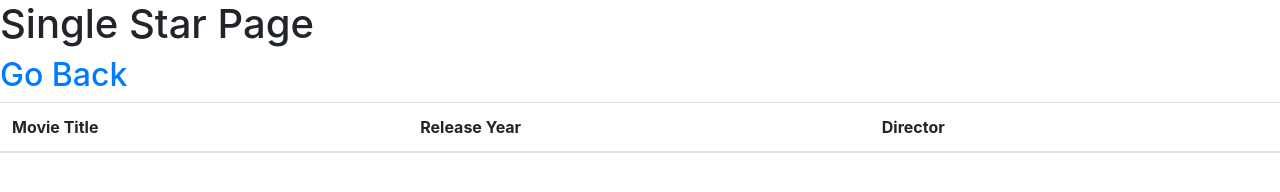
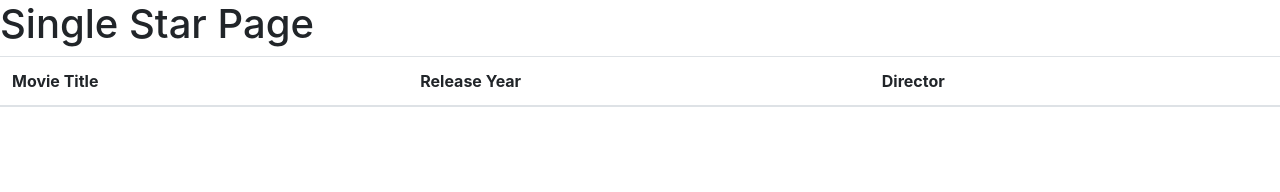
Before and after one commit to angryj/CS122B-spring21-t148, a plain HTML site: page WebContent/star.html in a window 1280 px wide. Drawn offline with nearby package versions, Linux system fonts and the light colour scheme; no server answers.

Commit message:
Removed back button using history

```diff
--- a/WebContent/star.html
+++ b/WebContent/star.html
@@ -18,7 +18,6 @@
 <!-- H3 body is left empty here, will be populated with the data retrieved with single-star.js -->
 <!-- single-star.js will find this html element by it's id "star_info" -->
 <h2 id = "back_to_index"></h2>
-<h2><a href="javascript: history.go(-1)">Go Back</a></h2>
 <h3 id="star_info"></h3>
 <table id=movie_table class="table table-striped">
     <thead>
```
